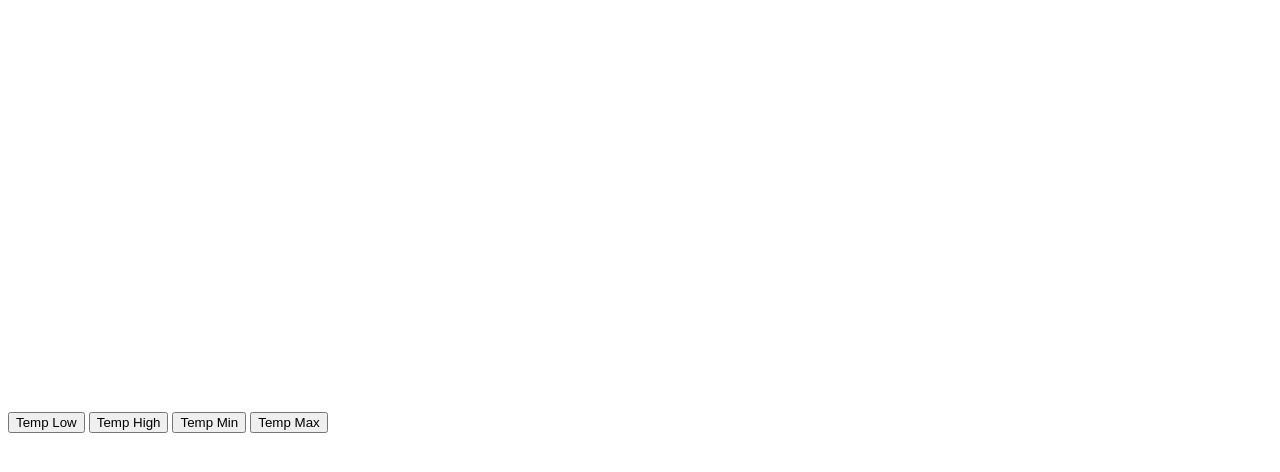
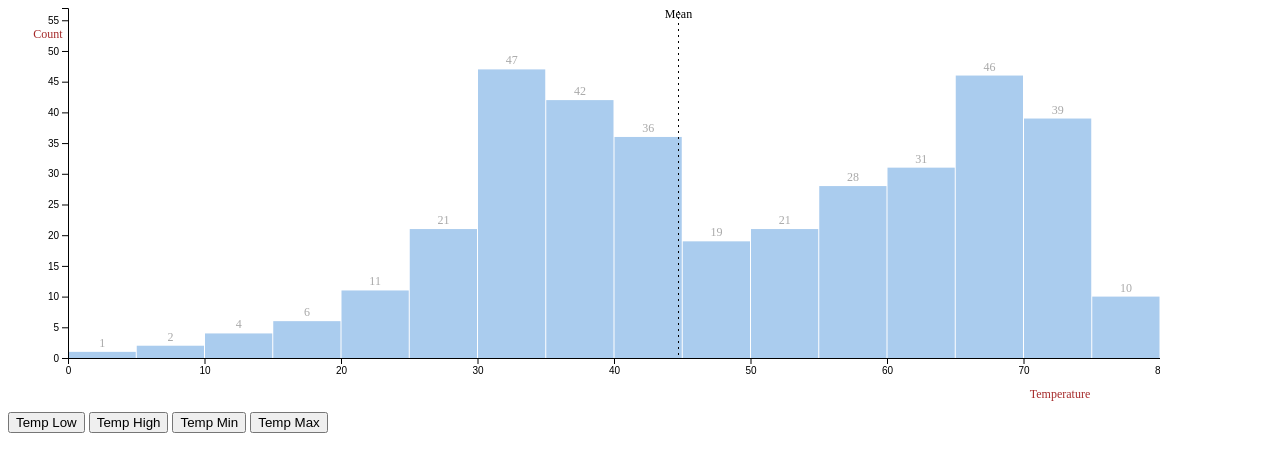
Before and after one commit to adiletyerkin/kbtu_dv_2022, a plain HTML site: page Task 2/index.html in a window 1280 px wide. Drawn offline with nearby package versions, Linux system fonts and the light colour scheme.

Commit message:
Task2 hw after

```diff
--- a/Task 1/chart.js
+++ b/Task 1/chart.js
@@ -1,6 +1,6 @@
 async function buildPlot() {
     console.log("Hello world");
-    const data = await d3.json("./my_weather_data.json");
+    const data = await d3.json("my_weather_data.json");
     //console.table(data);
     const dateParser = d3.timeParse("%Y-%m-%d");
     const yAccessor = (d) => d.temperatureMin;
--- a/Task 2/chart.js
+++ b/Task 2/chart.js
@@ -1,54 +1,55 @@
-async function buildPlot() {
+async function buildPlot(buttonid, option) {
     console.log("Hello world");
-    const data = await d3.json("./my_weather_data.json");
-    //console.table(data);
+    const dataset = await d3.json("my_weather_data.json");
+    //console.table(datavalue);
     const dateParser = d3.timeParse("%Y-%m-%d");
     // const yAccessor = (d) => d.temperatureMin;
     // const yAccessorHigh = (d) => d.temperatureHigh;
     // const xAccessor = (d) => dateParser(d.date);
-    const xAccessor = d => d[temp];
-    const yAccessor = d => d.length;
+
     // Функции для инкапсуляции доступа к колонкам набора данных
-
     var dimension = {
-        width: window.innerWidth*0.9,
+        width: window.innerWidth * 0.9,
         height: 400,
         margin: {
-            top: 15,
-            left: 15,
-            bottom: 15,
-            right: 15
+            top: 30,
+            left: 30,
+            bottom: 20,
+            right: 30
         }
     };
 
     dimension.boundedWidth = dimension.width - dimension.margin.left - dimension.margin.right;
     dimension.boundedHeight = dimension.height - dimension.margin.top - dimension.margin.bottom;
 
-    const wrapper = d3.select("#wrapper");
-    const svg = wrapper.append("svg")
-    svg.attr("height",dimension.height);
-    svg.attr("width",dimension.width);
-    const bounded = svg.append("g");
+    const xAccessor = d => d[option];
+    const yAccessor = d => d.length;
+
+    const wrapper = d3.select("#wrapper")
+        .html("")
+        .append("svg")
+        .attr("width", dimension.width)
+        .attr("height", dimension.height);
 
     const bounds = wrapper.append("g")
-        .style("translate",`translate(${dimensions.margin.left}px,${dimensions.margin.top}px)`);
+        .style("translate", `translate(${dimension.margin.left}px,${dimension.margin.top}px)`);
 
     const xScaler = d3.scaleLinear()
-        .domain(d3.extent(dataset,humidityAccessor))
-        .range([0,dimensions.boundedWidth])
+        .domain(d3.extent(dataset, xAccessor))
+        .range([0, dimension.boundedWidth])
         .nice()
 
     const binsGen = d3.bin()
         .domain(xScaler.domain())
-        .value(humidityAccessor)
+        .value(xAccessor)
         .thresholds(12);
 
     const bins = binsGen(dataset);
     console.log(bins);
 
     const yScaler = d3.scaleLinear()
-        .domain([0, d3.max(bins, yAccessor)])
-        .range([dimensions.boundedHeight,0])
+        .domain([0, d3.max(bins, yAccessor) + 10])
+        .range([dimension.boundedHeight, 0])
 
     const binGroup = bounds.append("g");
     const binGroups = binGroup.selectAll("g")
@@ -57,48 +58,69 @@ async function buildPlot() {
         .append("g");
 
 
+    const margin = 60;
     const barPadding = 1
     const barRect = binGroups.append("rect")
-        .attr("x", d => xScaler(d.x0) + barPadding/2)
+        .attr("x", d => xScaler(d.x0) + barPadding / 2 + margin)
         .attr("y", d => yScaler(yAccessor(d)))
         .attr("width", d => d3.max([0, xScaler(d.x1) - xScaler(d.x0) - barPadding]))
-        .attr("height", d => dimensions.boundedHeight - yScaler(yAccessor(d)))
-        .attr("fill", "#AAAAEE");
+        .attr("height", d => dimension.boundedHeight - yScaler(yAccessor(d)))
+        .attr("fill", "#aaccee");
 
-    const mean = d3.mean(dataset,humidityAccessor);
-    console.log(mean);
+    const mean = d3.mean(dataset, xAccessor);
     const meanLine = bounds.append("line")
         .attr("x1", xScaler(mean))
         .attr("x2", xScaler(mean))
         .attr("y1", -15)
-        .attr("y2", dimensions.boundedHeight)
-        .attr("stroke","black")
-        .attr("stroke-dasharray","2px 4px");
+        .attr("y2", dimension.boundedHeight)
+        .attr("stroke", "black")
+        .attr("stroke-dasharray", "2px 4px");
 
     const meanLabel = bounds.append("text")
-        .attr("x",xScaler(mean))
-        .attr("y",10)
+        .attr("x", xScaler(mean))
+        .attr("y", 10)
         .text("Mean")
-        .attr("fill","maroon")
-        .attr("font-size","12px")
-        .attr("text-anchor","middle");
+        .attr("fill", "black")
+        .attr("font-size", "12px")
+        .attr("text-anchor", "middle");
 
     const xAxisGen = d3.axisBottom()
         .scale(xScaler);
     const xAxis = bounds.append("g")
         .call(xAxisGen)
-        .style("transform",`translateY(${dimensions.boundedHeight}px)`);
+        .attr("transform", `translate(${margin},${dimension.boundedHeight} )`);
+
+
+    const yAxisGen = d3.axisLeft()
+        .scale(yScaler);
+    const yAxis = bounds.append("g")
+        .call(yAxisGen)
+        .attr("transform", `translate(${margin}, 0)`);
+
+    const xLabel = bounds.append("text")
+        .attr("x", dimension.boundedWidth - 40)
+        .attr("y", dimension.boundedHeight + 40)
+        .text("Temperature")
+        .attr("fill", "brown")
+        .attr("font-size", "12px")
+        .attr("text-anchor", "middle");
+
+    const yLabel = bounds.append("text")
+        .attr("x", 40)
+        .attr("y", 30)
+        .text("Count")
+        .attr("fill", "brown")
+        .attr("font-size", "12px")
+        .attr("text-anchor", "middle");
 
     const barText = binGroups.filter(yAccessor)
         .append("text")
-        .attr("x", d => xScaler(d.x0) + (xScaler(d.x1)-xScaler(d.x0))/2)
+        .attr("x", d => xScaler(d.x0) + (xScaler(d.x1) - xScaler(d.x0)) / 2 + margin)
         .attr("y", d => yScaler(yAccessor(d)) - 5)
         .text(yAccessor)
-        .attr("fill","darkgrey")
-        .attr("font-size","12px")
-        .attr("text-anchor","middle");
-
-
+        .attr("fill", "darkgrey")
+        .attr("font-size", "12px")
+        .attr("text-anchor", "middle");
 }
 
-buildPlot();
+buildPlot(null, "temperatureLow");
--- a/Task 2/index.html
+++ b/Task 2/index.html
@@ -9,10 +9,11 @@
     <script src="chart.js"></script>
     <div id="wrapper"></div>
     <div id = "option_choose">
-        <button name="TempLow" type="button" value="tempLow">Temp Low</button>
-        <button name="TempHigh" type="button" value="tempHigh">Temp High</button>
-        <button name="TempMin" type="button" value="tempMin">Temp Min</button>
-        <button name="TempMax" type="button" value="tempMax">Temp Max</button>
+        <button name="LowButton" id="LowButton" type="button" onclick="buildPlot(this.id, 'temperatureLow')">Temp Low</button>
+        <button name="HighButton" id="HighButton" type="button" onclick="buildPlot(this.id, 'temperatureHigh')">Temp High</button>
+        <button name="MinButton" id="MinButton"  type="button"  onclick="buildPlot(this.id, 'temperatureMin')">Temp Min</button>
+        <button name="MaxButton" id="MaxButton" type="button" onclick="buildPlot(this.id, 'temperatureMax')">Temp Max</button>
+
     </div>
 </body>
 </html>
```
